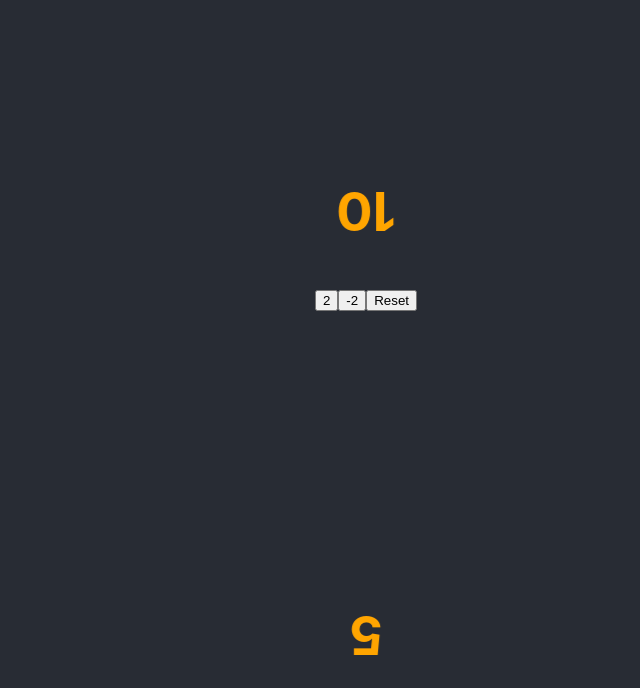
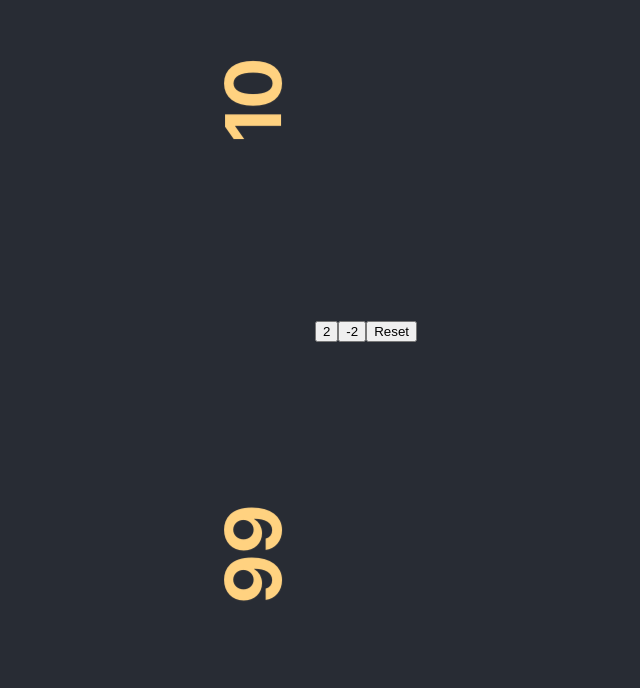
Before and after one commit to JMcWhorter150/react-review, a React (Create React App) app: page / in a window 1280 px wide. Shown: the part 112-800 px from the top of the page, without its empty margins (274-914 px from the left). Built offline with nearby package versions, Linux system fonts and the light colour scheme.

Commit message:
Adds updating all fields starter code

```diff
--- a/src/App.js
+++ b/src/App.js
@@ -4,20 +4,47 @@
 import Greet from './Greet';
 import Counter from './Counter';
 
-function App() {
-  return (
-    <div className="App App-header">
-      <Counter value={10} changeBy={2} />
-      <Counter value={5} changeBy={4} />
+// want to move the state of the counters and their behavior into the app. I have to lift state up so that the counters can share state and/or behavior
+
+class App extends React.Component {
+  constructor(props) {
+    super(props)
+
+    this.state = {
+      values: [10, 99]
+    }
+  }
 
 
-      <Greet
-      how="Morning"
-      />
-      <Greet whom='Cthulu' how="Salutations" />
-    </div>
-  );
+  render () {
+    return (
+      <div className="App App-header">
+        <Counter
+        value={this.state.values[0]}
+        changeBy={2}
+        clickHandler={this._updateValue}
+        index={0}
+        />
+        <Counter
+        value={this.state.values[1]}
+        changeBy={4}
+        clickHandler={this._updateValue}
+        index={1}
+        />
+      </div>
+    );
+  }
+
+  _updateValue = (index, newValue) => {
+    // make a copy of the current values array
+    const newValues = [...this.state.values]
+    // modify the copy
+    newValues[index] = newValue;
+    // update state with the new copy
+    this.setState({
+      values: newValues
+    });
+  }
 }
-
 export default App;
 // Is there a way to catch for wrong values or value types with default values?
--- a/src/Counter.js
+++ b/src/Counter.js
@@ -4,10 +4,17 @@
         // "register" Counter as a normal React.Component
         super(props);
         // Use React.Component's constructor to set up Counter to work with React.
+
+        // The below is commented out because the parent component now controls the "value"
+
+        // this.state = {
+        //     value: props.value,
+        //     // changeBy: props.changeBy
+        // };
+
         this.state = {
-            value: props.value,
-            // changeBy: props.changeBy
-        };
+            initialValue: props.value
+        }
 
         // Don't use these here, instead do as a method. Long constructors slow down program
 
@@ -31,7 +38,7 @@
     render() {
         return(
         <div>
-            <h1 className="App-logo">{this.state.value}</h1>
+            <h1 className="App-logo">{this.props.value}</h1>
         <button onClick={this._addButton} >{this.props.changeBy}</button>
         <button onClick={this._subtractButton}>-{this.props.changeBy}</button>
             <button onClick={this._resetButton}>Reset</button>
@@ -40,25 +47,31 @@
     };
 
     // Write helper functions as arrow functions. Arrow functions retain the correct value of the 'this' keyword
+
     _addButton = () => {
-        this.setState({
-            value: this.state.value + this.props.changeBy
-        })
+        const newVal = this.props.value + this.props.changeBy;
+        this.props.clickHandler(this.props.index, newVal);
+        // this is removed because the parent element has this
+        // this.setState({
+        //     value: this.props.value + this.props.changeBy
+        // })
       }
 
       _subtractButton = () => {
-        this.setState({
-            value: this.state.value - this.props.changeBy
-        })
+        const newVal = this.props.value - this.props.changeBy;
+        this.props.clickHandler(this.props.index, newVal);
+        // this is removed by the parent element per above
+        // this.setState({
+        //     value: this.props.value - this.props.changeBy
+        // })
       }
 
       _resetButton = () => {
-        this.setState({
-            value: this.props.value
-        })
+          this.props.clickHandler(this.props.index, this.state.initialValue);
+        // this.setState({
+        //     value: this.props.value
+        // })
     }
-
-
 }
 // let Counter = () => {
 //     let value = 1;
```
Lines whose indentation alone changed are shown as unchanged.
